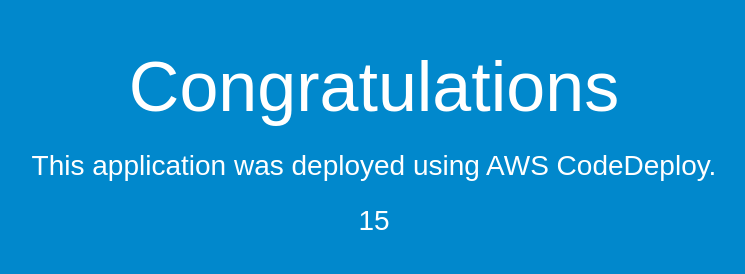
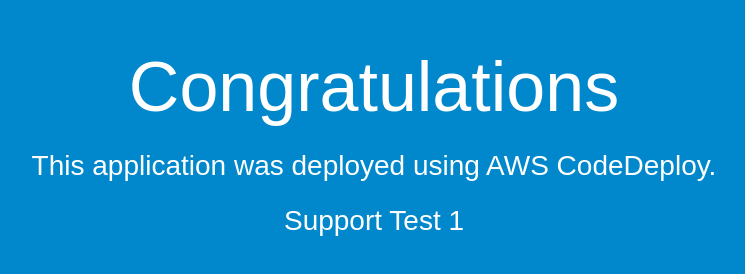
Before and after one commit to bridgecrew-perf6/code-deploy-sample2, a plain HTML site: page index.html in a window 1280 px wide. Shown: the whole page, without its empty margins (266-1011 px from the left). Drawn offline with Linux system fonts and the light colour scheme.

Commit message:
Update index.html

```diff
--- a/index.html
+++ b/index.html
@@ -28,7 +28,7 @@
   <div align="center">
     <h1>Congratulations</h1>
     <h2>This application was deployed using AWS CodeDeploy.</h2>
-    <h2>15</h2>
+    <h2>Support Test 1</h2>
   </div>
 </body>
 </html>
```
